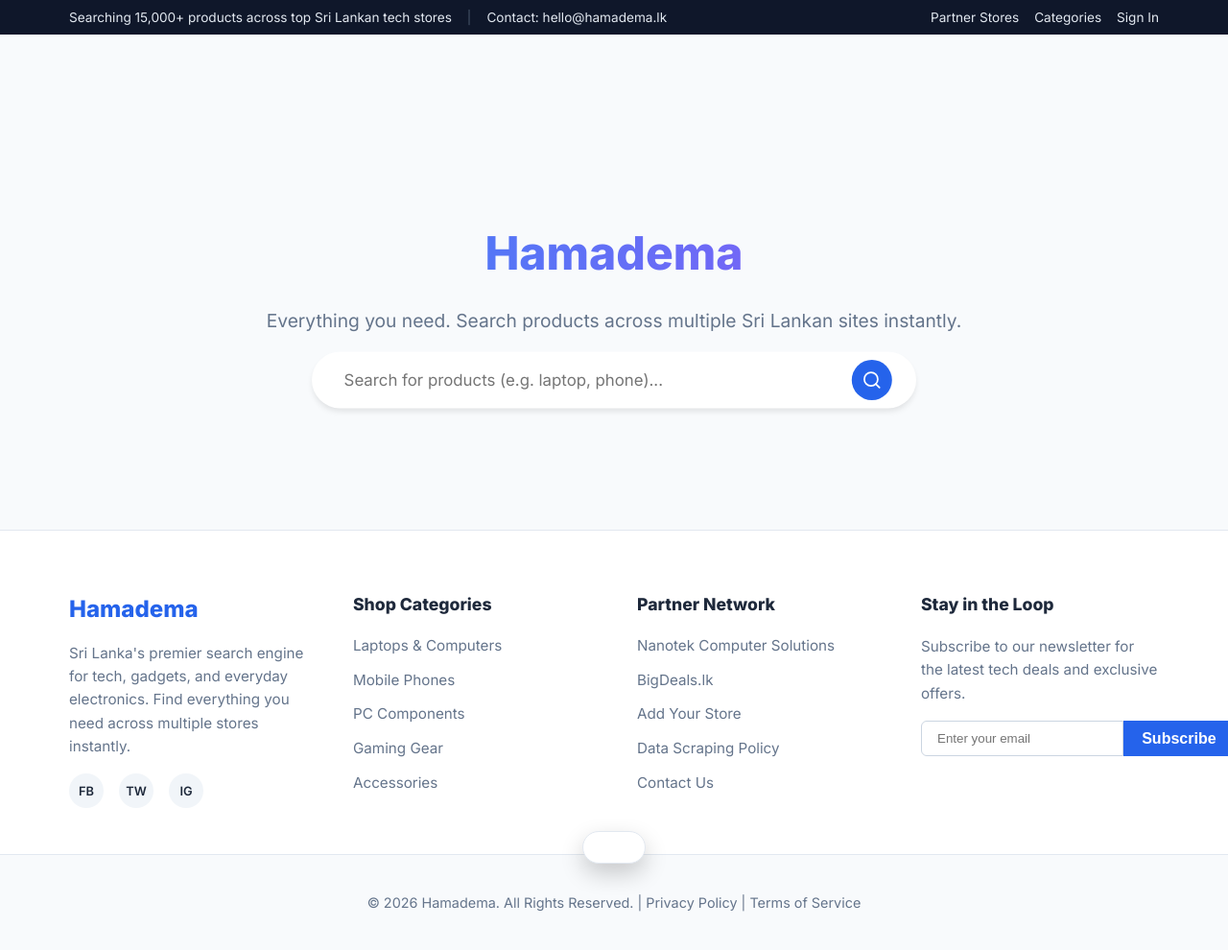
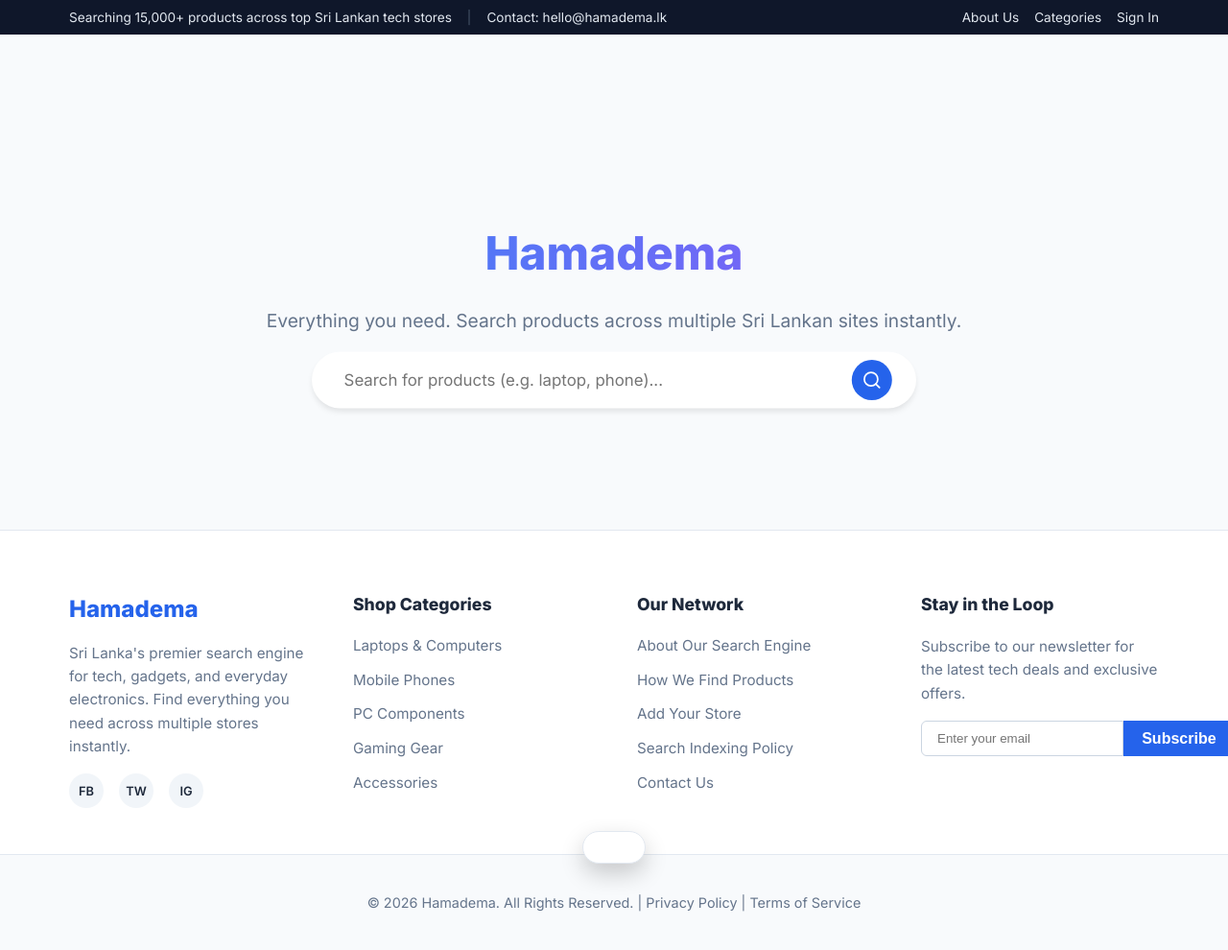
Before and after one commit to Madlhawa/hamadema, a Flask app: page / in a window 1280 px wide. Shown: the whole page at 96% size. Run offline with Flask 3, Linux system fonts and the light colour scheme.

Commit message:
Scrub all specific store names and references to data scraping from frontend

```diff
--- a/backend/templates/index.html
+++ b/backend/templates/index.html
@@ -16,7 +16,7 @@
                 <span>Contact: hello@hamadema.lk</span>
             </div>
             <div class="top-bar-right">
-                <a href="#">Partner Stores</a>
+                <a href="#">About Us</a>
                 <a href="#">Categories</a>
                 <a href="#">Sign In</a>
             </div>
@@ -57,14 +57,6 @@
                         </select>
                     </div>
 
-                    <div class="filter-group">
-                        <label>Store</label>
-                        <div class="checkbox-list">
-                            <label><input type="checkbox" name="source" value="nanotek.lk" onchange="performSearch()"> Nanotek</label>
-                            <label><input type="checkbox" name="source" value="bigdeals.lk" onchange="performSearch()"> BigDeals.lk</label>
-                            <!-- You can add more stores dynamically or statically here -->
-                        </div>
-                    </div>
 
                     <div class="filter-group">
                         <label>Price Range (LKR)</label>
@@ -248,7 +240,7 @@
             const tableContainer = document.getElementById('compareTableContainer');
 
             let html = '<table class="compare-table"><tr><th>Feature</th>';
-            compareList.forEach(item => html += `<th>${item.source.replace('.lk', '')}</th>`);
+            compareList.forEach((item, i) => html += `<th>Item ${i + 1}</th>`);
             html += '</tr>';
 
             const fields = [
@@ -312,9 +304,6 @@
             const maxPrice = document.getElementById('maxPrice').value.replace(/,/g, '');
             const inStock = document.getElementById('inStock').checked;
 
-            const sourceCheckboxes = document.querySelectorAll('input[name="source"]:checked');
-            const sources = Array.from(sourceCheckboxes).map(cb => cb.value).join(',');
-
             const dynamicCheckboxes = document.querySelectorAll('#dynamicFiltersContainer input[type="checkbox"]:checked');
             const activeFacets = {};
             dynamicCheckboxes.forEach(cb => {
@@ -339,7 +328,6 @@
             try {
                 let url = `/search?q=${encodeURIComponent(query)}&page=${currentPage}`;
                 if (sortFilter) url += `&sort=${encodeURIComponent(sortFilter)}`;
-                if (sources) url += `&source=${encodeURIComponent(sources)}`;
                 if (minPrice) url += `&min_price=${encodeURIComponent(minPrice)}`;
                 if (maxPrice) url += `&max_price=${encodeURIComponent(maxPrice)}`;
                 if (inStock) url += `&in_stock=true`;
@@ -416,7 +404,6 @@
                         <div class="card-content">
                             <h3>
                                 ${item.title || 'Unknown Product'}
-                                <span class="title-tag tag-source">${item.source_site.replace('.lk', '')}</span>
                             </h3>
                             <p class="price">${item.price || 'Price N/A'}</p>
                         </div>
@@ -607,12 +594,12 @@
                 </ul>
             </div>
             <div class="footer-col">
-                <h4>Partner Network</h4>
+                <h4>Our Network</h4>
                 <ul>
-                    <li><a href="#">Nanotek Computer Solutions</a></li>
-                    <li><a href="#">BigDeals.lk</a></li>
+                    <li><a href="#">About Our Search Engine</a></li>
+                    <li><a href="#">How We Find Products</a></li>
                     <li><a href="#">Add Your Store</a></li>
-                    <li><a href="#">Data Scraping Policy</a></li>
+                    <li><a href="#">Search Indexing Policy</a></li>
                     <li><a href="#">Contact Us</a></li>
                 </ul>
             </div>
```
